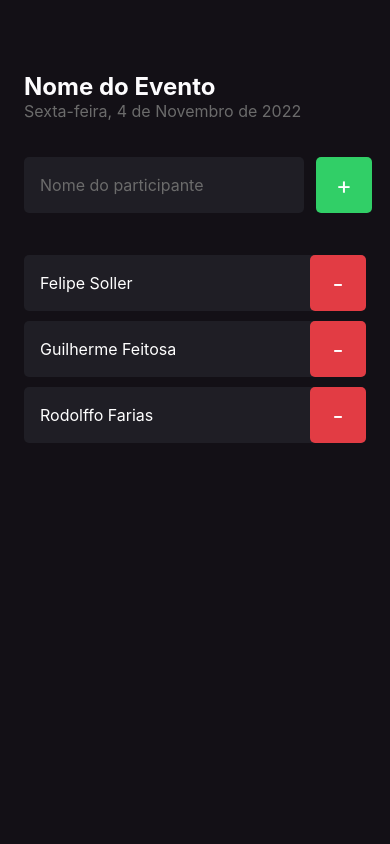
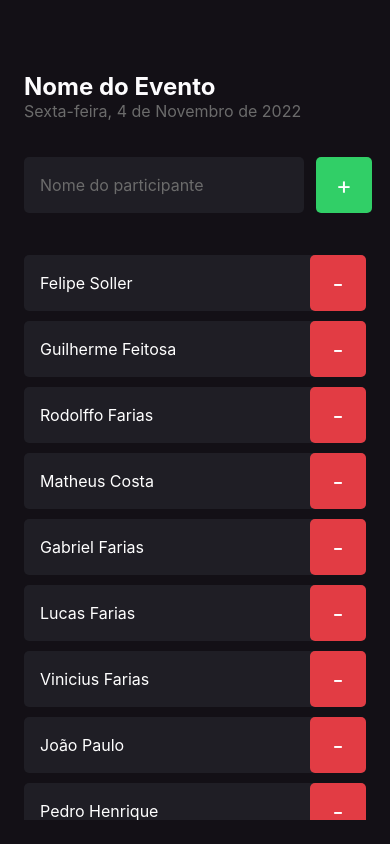
Before and after one commit to FelipeSoller/ImHere, a React Native app: screen / in a window 390 px wide. Built offline with nearby package versions, Linux system fonts and the light colour scheme.

Commit message:
add ScrollView on page

```diff
--- a/src/screens/Home/index.tsx
+++ b/src/screens/Home/index.tsx
@@ -1,9 +1,21 @@
-import { Text, TextInput, View, TouchableOpacity } from 'react-native';
+import { Text, TextInput, View, TouchableOpacity, ScrollView } from 'react-native';
 
 import { styles } from './styles';
 import { Participant } from '../../components/Participant';
 
 export const Home = () => {
+  const participants = [
+    'Felipe Soller',
+    'Guilherme Feitosa',
+    'Rodolffo Farias',
+    'Matheus Costa',
+    'Gabriel Farias',
+    'Lucas Farias',
+    'Vinicius Farias',
+    'João Paulo',
+    'Pedro Henrique',
+    'Victor Hugo'
+  ]
   const handleParticipantAdd = () => {
     console.log('Adicionar Participante');
   }
@@ -30,9 +42,18 @@ export const Home = () => {
         </TouchableOpacity>
       </View>
 
-      <Participant name="Felipe Soller" onRemove={() => handleParticipantRemove('Felipe Soller')} />
-      <Participant name="Guilherme Feitosa" onRemove={() => handleParticipantRemove('Guilherme Feitosa')} />
-      <Participant name="Rodolffo Farias" onRemove={() => handleParticipantRemove('Rodolffo Farias')} />
+      <ScrollView showsVerticalScrollIndicator={false}>
+        {
+          participants.map(participant => (
+            <Participant
+              key={participant}
+              name={participant}
+              onRemove={() => handleParticipantRemove(participant)}
+            />
+          ))
+        }
+      </ScrollView>
+
     </View>
   );
 }
```
